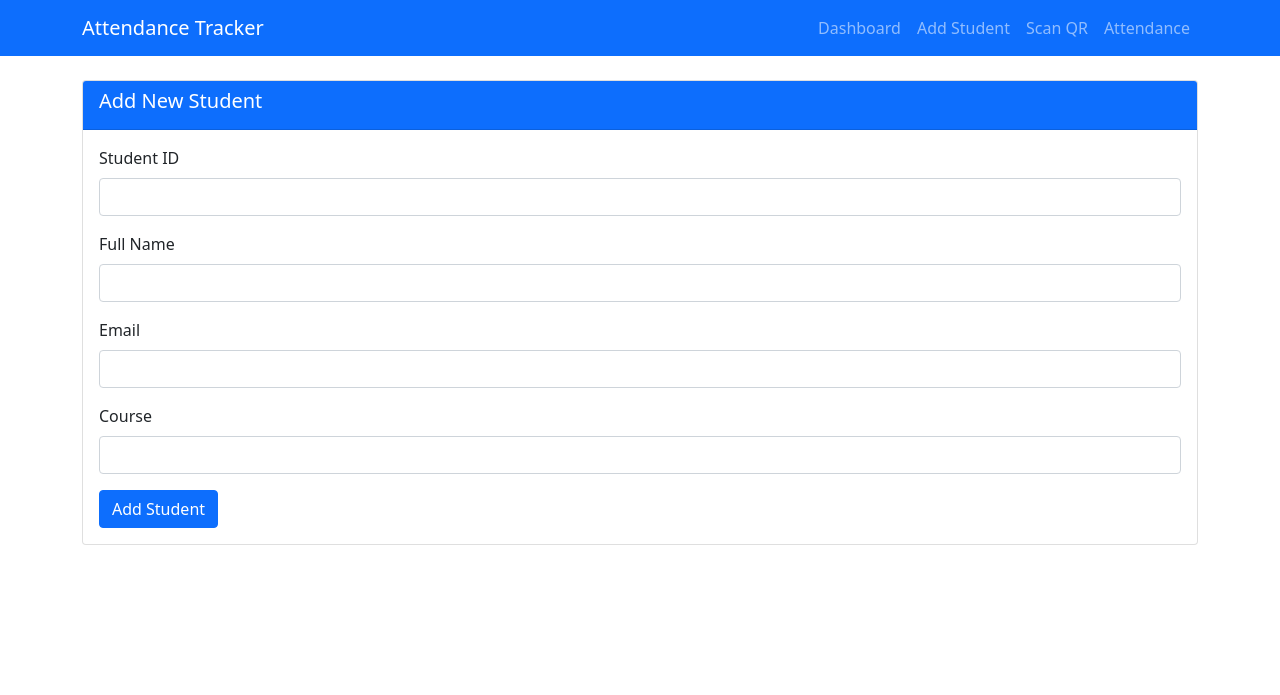
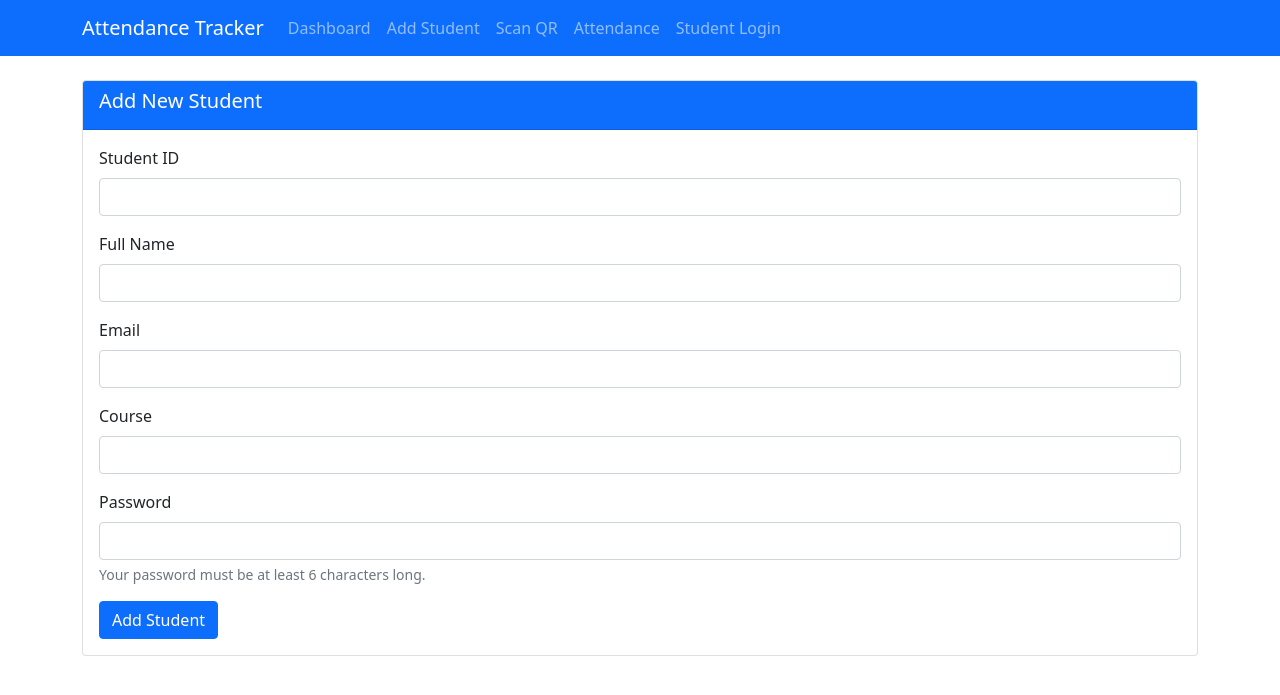
Before and after one commit to abelosbert06/attendance-qr, a Flask app: page /add_student in a window 1280 px wide. Shown: the top 695 px of the page. Run offline with Flask 3, Linux system fonts and the light colour scheme.

Commit message:
add login page for qr access

```diff
--- a/app.py
+++ b/app.py
@@ -1,4 +1,5 @@
 from flask import Flask, render_template, request, redirect, url_for, flash
+from werkzeug.security import generate_password_hash, check_password_hash
 import sqlite3
 import qrcode
 from io import BytesIO
@@ -23,19 +24,30 @@ def init_db():
             name TEXT NOT NULL,
             email TEXT,
             course TEXT,
-            qr_code TEXT
+            qr_code TEXT,
+            password_hash TEXT NOT NULL  -- Add this line
         )
     ''')
     conn.execute('''
         CREATE TABLE IF NOT EXISTS attendance (
             id INTEGER PRIMARY KEY AUTOINCREMENT,
-            student_id INTEGER NOT NULL,
+            student_id INTEGER NOT NULL, -- Changed from INTEGER to TEXT to match student_id type? Check consistency.
             date TEXT NOT NULL,
             time_in TEXT NOT NULL,
             status TEXT DEFAULT 'Present',
-            FOREIGN KEY (student_id) REFERENCES students (id)
+            FOREIGN KEY (student_id) REFERENCES students (id) -- Consider if Foreign Key should reference student_id (TEXT) or id (INTEGER)
         )
     ''')
+    # Optional: If the table already exists, you might need to alter it
+    try:
+        conn.execute('ALTER TABLE students ADD COLUMN password_hash TEXT')
+        print("Added password_hash column to students table.")
+    except sqlite3.OperationalError as e:
+        if "duplicate column name" in str(e):
+            pass # Column already exists, ignore error
+        else:
+            raise e # Raise other operational errors
+
     conn.commit()
     conn.close()
 
@@ -79,27 +91,47 @@ def add_student():
         name = request.form['name']
         email = request.form['email']
         course = request.form['course']
+        password = request.form['password'] # Get password from form
+
+        # --- Input Validation (Basic Example) ---
+        if not password:
+             flash('Password cannot be empty!', 'danger')
+             return redirect(url_for('add_student'))
+        if len(password) < 6: # Example minimum length
+             flash('Password must be at least 6 characters long.', 'danger')
+             return redirect(url_for('add_student'))
+        # --- End Validation ---
 
         conn = get_db_connection()
         existing = conn.execute('SELECT 1 FROM students WHERE student_id = ?', (student_id,)).fetchone()
         if existing:
             flash('Student ID already exists!', 'danger')
             conn.close()
-            return redirect(url_for('add_student'))
+            # Make sure to render the template again, potentially passing back other entered values
+            return render_template('add_student.html')
 
-        qr_code = generate_qr_code(student_id)
+        # Hash the password before storing
+        hashed_password = generate_password_hash(password)
 
-        conn.execute('''
-            INSERT INTO students (student_id, name, email, course, qr_code)
-            VALUES (?, ?, ?, ?, ?)
-        ''', (student_id, name, email, course, qr_code))
-        conn.commit()
-        conn.close()
+        qr_code = generate_qr_code(student_id) # Assumes generate_qr_code function exists
 
-        flash('Student added successfully!', 'success')
+        try:
+            conn.execute('''
+                INSERT INTO students (student_id, name, email, course, qr_code, password_hash)
+                VALUES (?, ?, ?, ?, ?, ?)
+            ''', (student_id, name, email, course, qr_code, hashed_password)) # Add hashed_password
+            conn.commit()
+            flash('Student added successfully!', 'success')
+        except sqlite3.Error as e:
+            flash(f'Database error: {e}', 'danger')
+            conn.rollback() # Roll back changes on error
+        finally:
+            conn.close()
+
         return redirect(url_for('dashboard'))
 
-    return render_template('add_student.html')
+    # For GET request
+    return render_template('add_student.html') # Render the add student form
 
 @app.route('/scan', methods=['GET', 'POST'])
 def scan():
@@ -149,6 +181,32 @@ def attendance():
     conn.close()
     return render_template('attendance.html', records=records)
 
+@app.route('/login', methods=['GET', 'POST'])
+def login():
+    if request.method == 'POST':
+        student_id_attempt = request.form['student_id']
+        password_attempt = request.form['password']
+
+        if not student_id_attempt or not password_attempt:
+            flash('Please enter both Student ID and Password.', 'warning')
+            return redirect(url_for('login'))
+
+        conn = get_db_connection()
+        student = conn.execute('SELECT * FROM students WHERE student_id = ?',
+                               (student_id_attempt,)).fetchone()
+        conn.close()
+
+        if student and check_password_hash(student['password_hash'], password_attempt):
+            flash('Login successful!', 'success')
+            # Optional: Use session here later
+            return redirect(url_for('view_student', student_id=student['student_id']))
+        else:
+            flash('Invalid Student ID or Password.', 'danger')
+            return redirect(url_for('login'))
+
+    # For GET request
+    return render_template('login.html')
+
 @app.route('/student/<student_id>')
 def view_student(student_id):
     conn = get_db_connection()
--- a/templates/add_student.html
+++ b/templates/add_student.html
@@ -6,7 +6,19 @@
         <h5>Add New Student</h5>
     </div>
     <div class="card-body">
-        <form method="POST">
+        {# Display flashed messages if any (e.g., validation errors) #}
+        {% with messages = get_flashed_messages(with_categories=true) %}
+          {% if messages %}
+            {% for category, message in messages %}
+              <div class="alert alert-{{ category }} alert-dismissible fade show" role="alert">
+                {{ message }}
+                <button type="button" class="btn-close" data-bs-dismiss="alert" aria-label="Close"></button>
+              </div>
+            {% endfor %}
+          {% endif %}
+        {% endwith %}
+
+        <form method="POST" action="{{ url_for('add_student') }}"> {# Good practice to add action explicitly #}
             <div class="mb-3">
                 <label for="student_id" class="form-label">Student ID</label>
                 <input type="text" class="form-control" id="student_id" name="student_id" required>
@@ -23,6 +35,17 @@
                 <label for="course" class="form-label">Course</label>
                 <input type="text" class="form-control" id="course" name="course">
             </div>
+
+            {# ---- Add this block for the password ---- #}
+            <div class="mb-3">
+                <label for="password" class="form-label">Password</label>
+                <input type="password" class="form-control" id="password" name="password" required minlength="6"> {# Added required and minlength #}
+                 <div id="passwordHelpBlock" class="form-text">
+                    Your password must be at least 6 characters long.
+                </div>
+            </div>
+            {# ---- End of password block ---- #}
+
             <button type="submit" class="btn btn-primary">Add Student</button>
         </form>
     </div>
--- a/templates/base.html
+++ b/templates/base.html
@@ -10,12 +10,25 @@
 <body>
     <nav class="navbar navbar-expand-lg navbar-dark bg-primary">
         <div class="container">
-            <a class="navbar-brand" href="/">Attendance Tracker</a>
-            <div class="navbar-nav">
-                <a class="nav-link" href="/">Dashboard</a>
-                <a class="nav-link" href="/add_student">Add Student</a>
-                <a class="nav-link" href="/scan">Scan QR</a>
-                <a class="nav-link" href="/attendance">Attendance</a>
+            <a class="navbar-brand" href="{{ url_for('dashboard') }}">Attendance Tracker</a> {# Good practice to use url_for here too #}
+            <button class="navbar-toggler" type="button" data-bs-toggle="collapse" data-bs-target="#navbarNavAltMarkup" aria-controls="navbarNavAltMarkup" aria-expanded="false" aria-label="Toggle navigation">
+                <span class="navbar-toggler-icon"></span>
+            </button>
+            <div class="collapse navbar-collapse" id="navbarNavAltMarkup">
+                <div class="navbar-nav">
+                    <a class="nav-link" href="{{ url_for('dashboard') }}">Dashboard</a> {# Use url_for for consistency #}
+                    <a class="nav-link" href="{{ url_for('add_student') }}">Add Student</a> {# Use url_for #}
+                    <a class="nav-link" href="{{ url_for('scan') }}">Scan QR</a> {# Use url_for #}
+                    <a class="nav-link" href="{{ url_for('attendance') }}">Attendance</a> {# Use url_for #}
+
+                    {# ---- Add this line for the Student Login link ---- #}
+                    <a class="nav-link" href="{{ url_for('login') }}">Student Login</a>
+                    {# ---- End of added line ---- #}
+                </div>
+                {# Optional: Add links to the right side if needed #}
+                {# <div class="navbar-nav ms-auto"> #}
+                {#    <a class="nav-link" href="#">Another Link</a> #}
+                {# </div> #}
             </div>
         </div>
     </nav>
```
Also changed, not shown: templates/login.html (added, +33 -0 lines).
